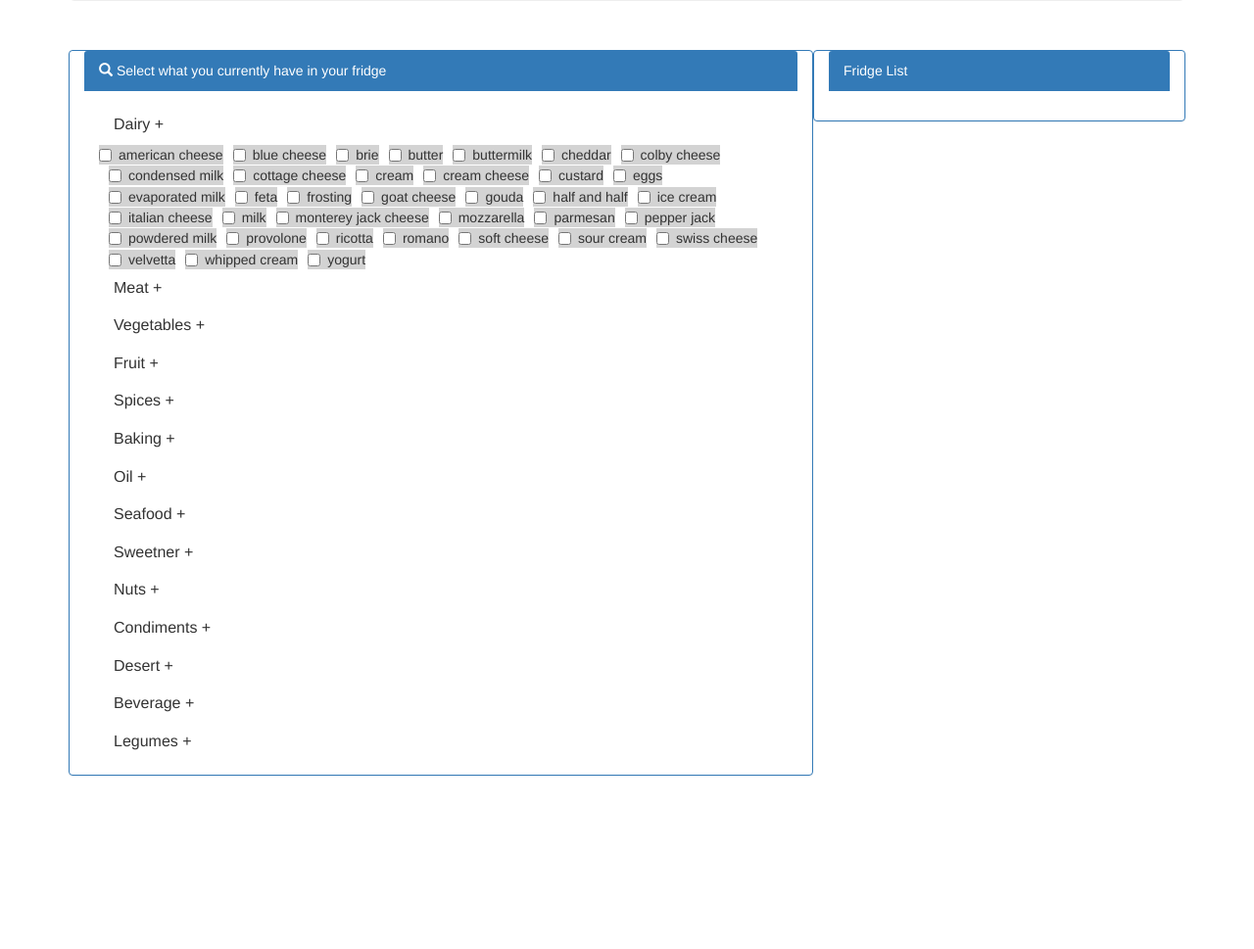
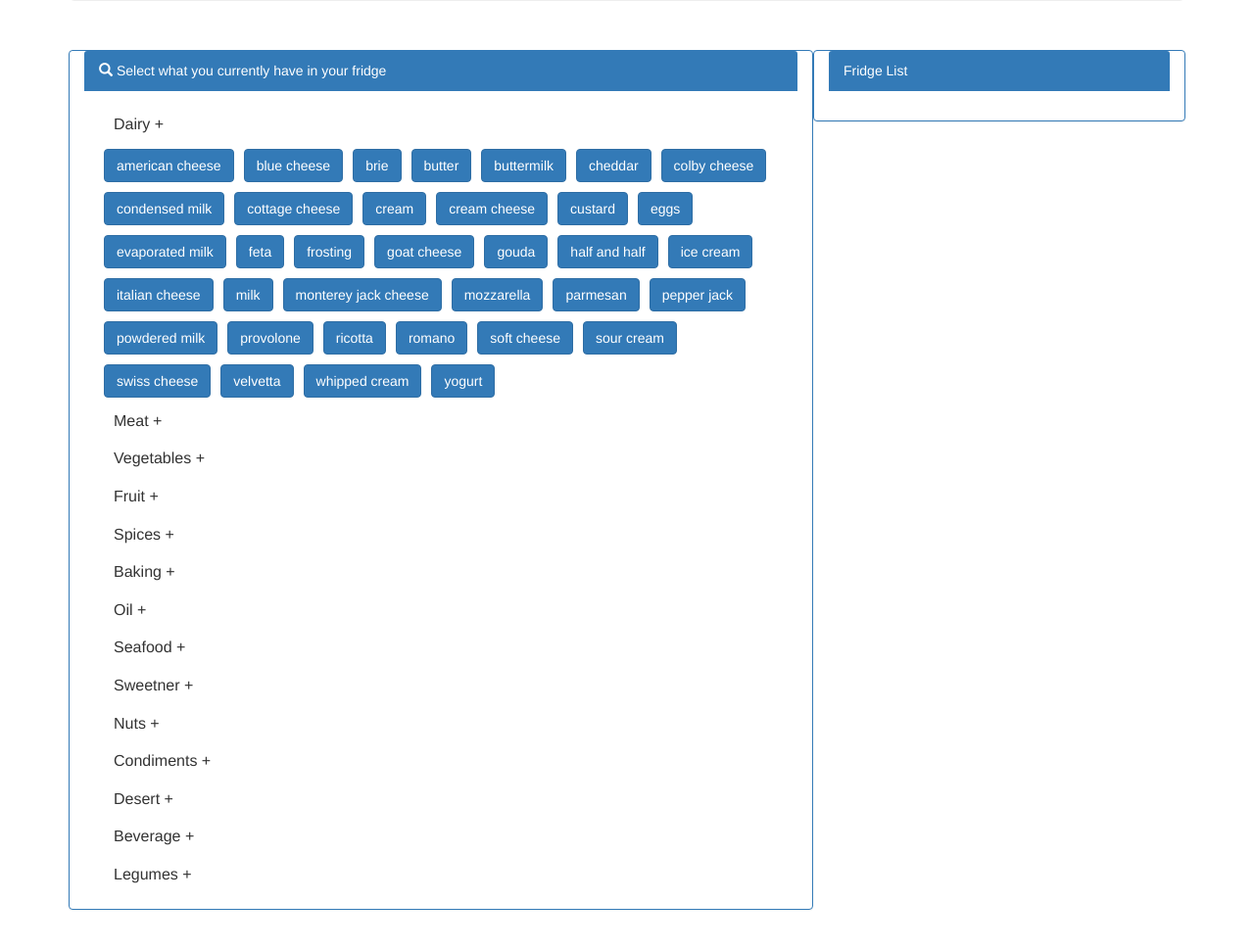
Before and after one commit to EArbeitman/OpenFridge, a PHP site: page / in a window 1280 px wide, after a click on "Dairy +". Shown: the part 239-1208 px from the top of the page at 98% size. Before the commit the page ends 1031 px from the top, so only its background shows below. Run offline with PHP 8.4, Linux system fonts and the light colour scheme; some libraries are stand-ins or nearby versions.

Commit message:
changed items to buttons

```diff
--- a/assets/css/style.css
+++ b/assets/css/style.css
@@ -19,7 +19,6 @@ body {
 	display: inline;
 }
 
-
-label.checkbox-inline {
-	background-color: lightgray;
+.btn {
+	margin: 5px;
 }
--- a/assets/javascript/app.js
+++ b/assets/javascript/app.js
@@ -1,6 +1,6 @@
 
 
-$('input[type="checkbox"]').on('change', addToFridge);
+$('#ingrSelect').on('change', addToFridge);
 
 
 function addToFridge(){
--- a/assets/javascript/arrays.js
+++ b/assets/javascript/arrays.js
@@ -22,7 +22,7 @@ for (var i = 0; i < masterList.length; i++) {
 	var master = masterList[i];
 	master.sort();
 	for (var j = 0; j < master.length; j++) {
-		var ckbx = $('<label class="checkbox-inline"><input type="checkbox" id="boxFormat" data-toggle="toggle" value="' + master[j] + '">' + master[j] + '</label>');
+		var ckbx = $('<button class="btn btn-primary"><type="btn" id="boxFormat" data-toggle="toggle" value="' + master[j] + '">' + master[j] + '</button>');
 		$(categoryList[i]).append(ckbx);
 	}
 
--- a/index.html
+++ b/index.html
@@ -196,4 +196,6 @@
 
 <script type="text/javascript" src = "assets/javascript/arrays.js"></script>
 
+<script type="text/javascript" src = "assets/javascript/edamam-api-query.js"></script>
+
 </html>
```
